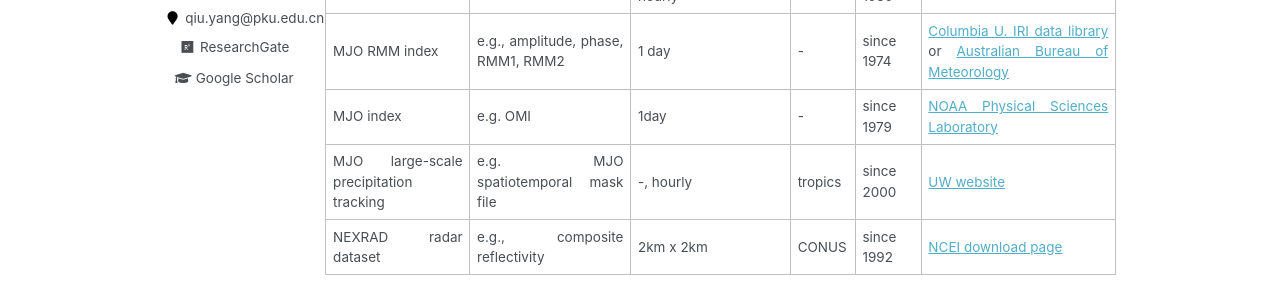
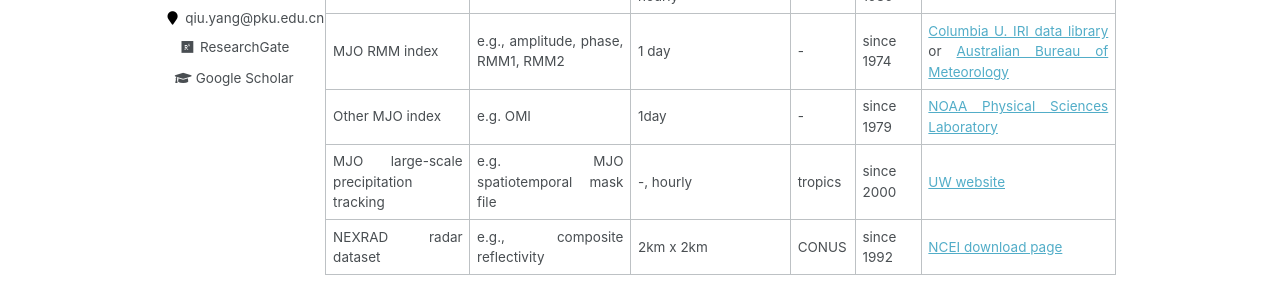
Before and after one commit to qiuyang50/qiuyang50.github.io, a Jekyll site: the page built from _pages/resource.md, in a window 1280 px wide and 1051 px high. Shown: the part 387-687 px from the top of the window. Built offline with Jekyll 4.4.1, drawn with Linux system fonts in a browser that asks for light colours.

Commit message:
Update resource.md

```diff
--- a/_pages/resource.md
+++ b/_pages/resource.md
@@ -13,7 +13,7 @@ author_profile: true
 | GPM IMERG precipitation V07| e.g., surface precipitation rate  | 0.1deg x 0.1deg, 30min/1hr/1month  | global | since 2000 | [NASA download page](https://disc.gsfc.nasa.gov/datasets/GPM_3IMERGHH_07/summary?keywords=GPM%20IMERG) |
 | MERRA-2 reanalysis| e.g., SST                                  | 0.5deg x 0.625deg, hourly | global | since 1980 | [NASA download page](https://daac.gsfc.nasa.gov/datasets/M2T1NXOCN_5.12.4/summary)              |
 | MJO RMM index  | e.g., amplitude, phase, RMM1, RMM2            | 1 day                     | -      | since 1974 | [Columbia U. IRI data library](https://iridl.ldeo.columbia.edu/SOURCES/.BoM/.MJO/.RMM/index.html?Set-Language=en) or [Australian Bureau of Meteorology](http://www.bom.gov.au/climate/mjo/)|
-| MJO index  | e.g. OMI                                      | 1day                      | -      | since 1979 | [NOAA Physical Sciences Laboratory](https://psl.noaa.gov/mjo/mjoindex/)   |
+| Other MJO index  | e.g. OMI                                      | 1day                      | -      | since 1979 | [NOAA Physical Sciences Laboratory](https://psl.noaa.gov/mjo/mjoindex/)   |
 |MJO large-scale precipitation tracking| e.g. MJO spatiotemporal mask file | -, hourly       | tropics | since 2000 | [UW website](https://orca.atmos.washington.edu/data/lpt/index.html#imerg)|
 | NEXRAD radar dataset | e.g., composite reflectivity            | 2km x 2km                 | CONUS  | since 1992 | [NCEI download page](https://www.ncei.noaa.gov/access/metadata/landing-page/bin/iso?id=gov.noaa.ncdc:C00682) |
 
```
